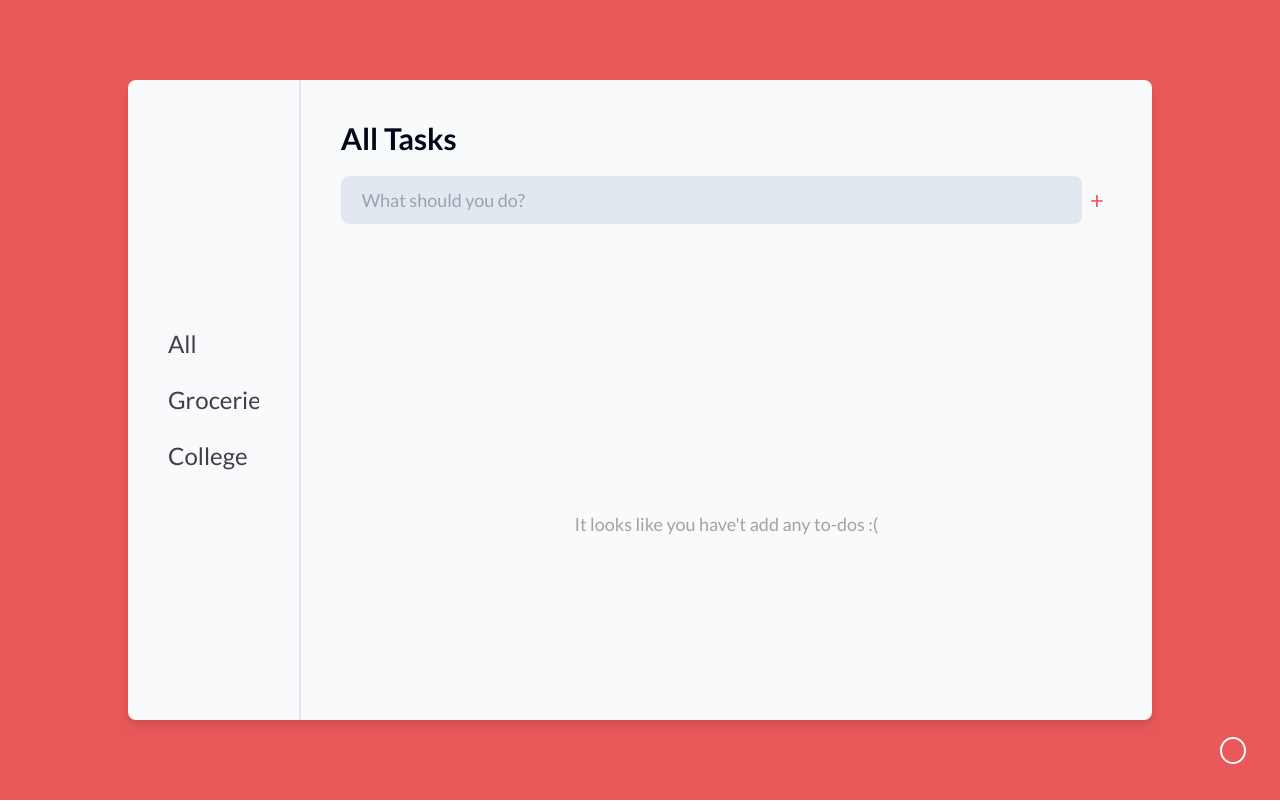
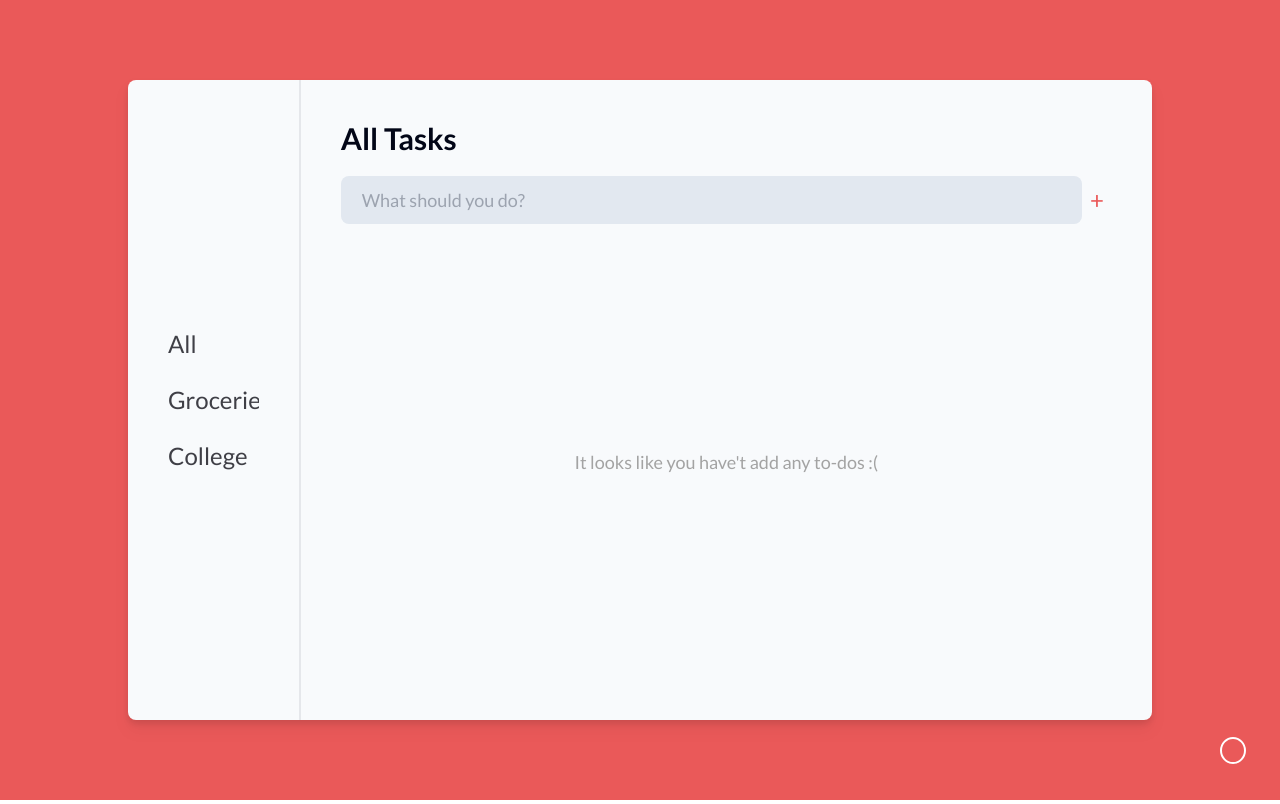
Before and after one commit to freirart/to-do-list, a React (Vite) app: page / in a window 1280 px wide. Built offline with nearby package versions, Linux system fonts and the light colour scheme.

Commit message:
adjusts page height

```diff
--- a/src/ToDoApp.tsx
+++ b/src/ToDoApp.tsx
@@ -18,7 +18,7 @@ export default function ToDoApp() {
               <li>College</li>
             </ul>
           </div>
-          <div className="w-5/6 h-full text-zinc-600 p-10">
+          <div className="flex flex-col w-5/6 h-full text-zinc-600 p-10">
             <h1 className="text-3xl text-slate-950 font-semibold">
               All Tasks
             </h1>
```
